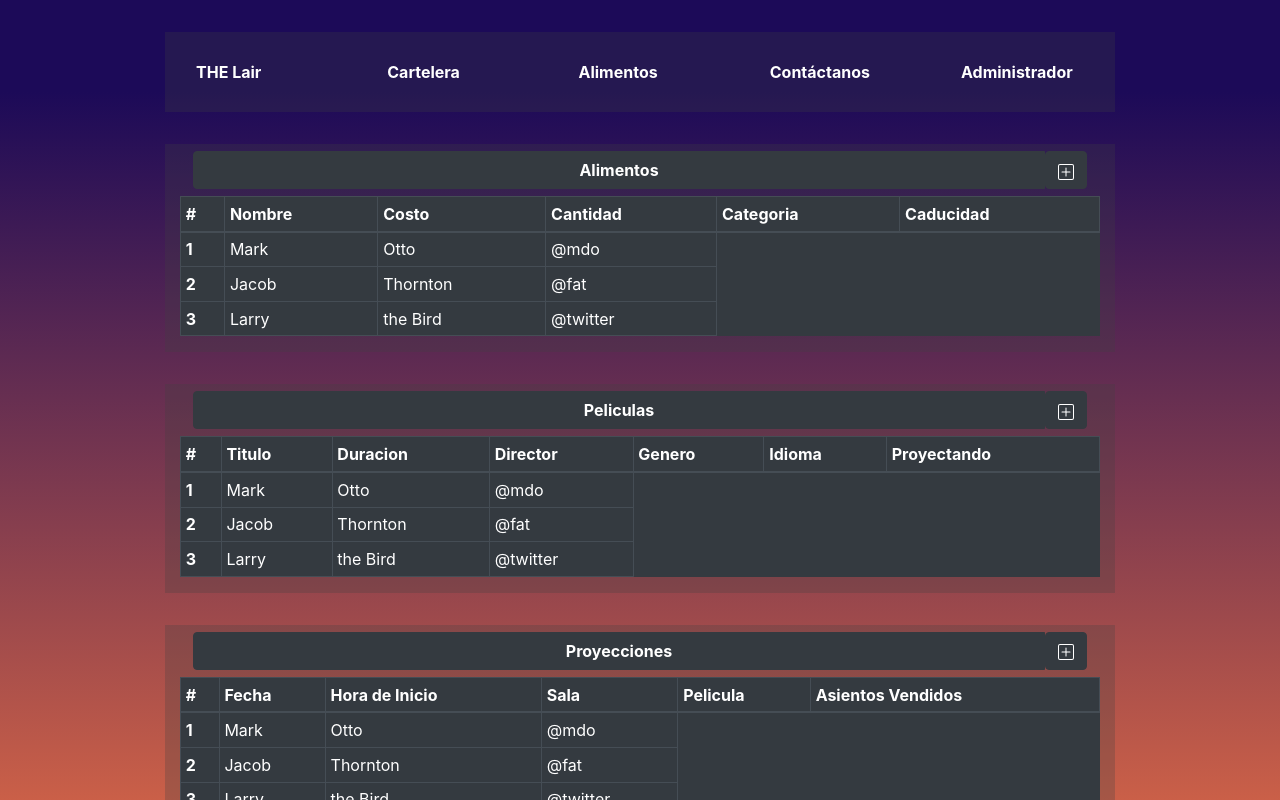
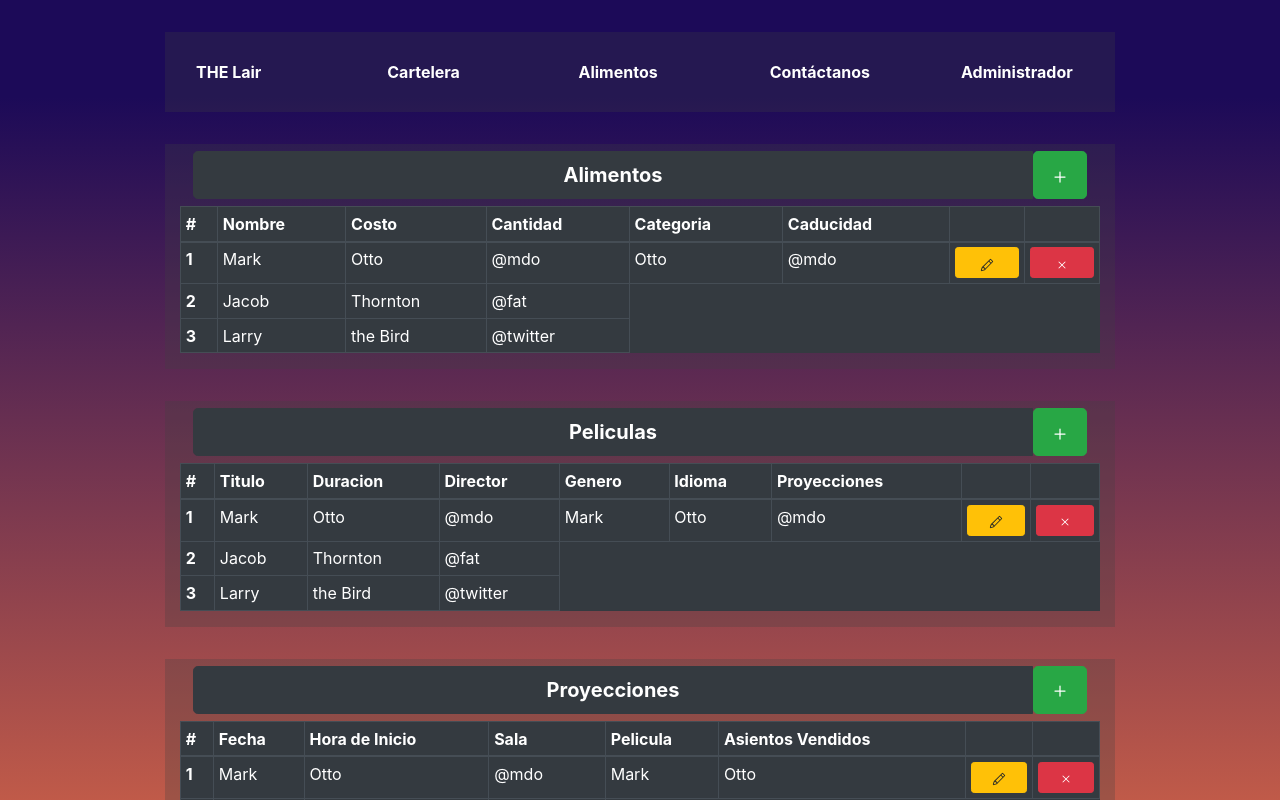
Before and after one commit to luismanzano/DB_Project, a React (Create React App) app in the folder frontend/lairfrontend/: page / in a window 1280 px wide. Shown: the top 800 px of the page. Built offline with nearby package versions, Linux system fonts and the light colour scheme.

Commit message:
tablas format listo (solo faltan volver dinamica)

```diff
--- a/frontend/lairfrontend/src/components/Administrador.jsx
+++ b/frontend/lairfrontend/src/components/Administrador.jsx
@@ -8,15 +8,12 @@
         <div className="row">
 
             <div className="col-md-10 fondoGris offset-1 gap-up">
-                <div className="btn btn-group btn-gruop-lg toggle container-fluid">
+                <div className="btn btn-group btn-group-lg toggle container-fluid">
                     <button className="btn btn-dark"><b>Alimentos</b></button>
-                    <span>
-                        <button className="btn btn-dark pull-right"><svg width="1em" height="1em" viewBox="0 0 16 16" class="bi bi-plus-square" fill="currentColor" xmlns="http://www.w3.org/2000/svg">
-                            <path fill-rule="evenodd" d="M8 3.5a.5.5 0 0 1 .5.5v4a.5.5 0 0 1-.5.5H4a.5.5 0 0 1 0-1h3.5V4a.5.5 0 0 1 .5-.5z" />
-                            <path fill-rule="evenodd" d="M7.5 8a.5.5 0 0 1 .5-.5h4a.5.5 0 0 1 0 1H8.5V12a.5.5 0 0 1-1 0V8z" />
-                            <path fill-rule="evenodd" d="M14 1H2a1 1 0 0 0-1 1v12a1 1 0 0 0 1 1h12a1 1 0 0 0 1-1V2a1 1 0 0 0-1-1zM2 0a2 2 0 0 0-2 2v12a2 2 0 0 0 2 2h12a2 2 0 0 0 2-2V2a2 2 0 0 0-2-2H2z" />
-                        </svg></button>
-                    </span>
+                    <span><button className="btn btn-success btn-lg pull-right"><svg width="1em" height="1em" viewBox="0 0 16 16" class="bi bi-plus" fill="currentColor" xmlns="http://www.w3.org/2000/svg">
+                    <path fill-rule="evenodd" d="M8 3.5a.5.5 0 0 1 .5.5v4a.5.5 0 0 1-.5.5H4a.5.5 0 0 1 0-1h3.5V4a.5.5 0 0 1 .5-.5z"/>
+                    <path fill-rule="evenodd" d="M7.5 8a.5.5 0 0 1 .5-.5h4a.5.5 0 0 1 0 1H8.5V12a.5.5 0 0 1-1 0V8z"/>
+                    </svg></button></span>
                 </div>
                 <table class="table table-dark table-hover table-bordered table-sm">
                     <thead>
@@ -27,6 +24,8 @@
                             <th scope="col">Cantidad</th>
                             <th scope="col">Categoria</th>
                             <th scope="col">Caducidad</th>
+                            <th scope="col"> </th>
+                            <th scope="col"> </th>
                         </tr>
                     </thead>
                     <tbody>
@@ -35,6 +34,16 @@
                             <td>Mark</td>
                             <td>Otto</td>
                             <td>@mdo</td>
+                            <td>Otto</td>
+                            <td>@mdo</td>
+                            <td><span><button className="btn btn-warning btn-sm container-fluid"><svg width="1em" height="1em" viewBox="0 0 16 16" class="bi bi-pencil" fill="currentColor" xmlns="http://www.w3.org/2000/svg">
+                            <path fill-rule="evenodd" d="M11.293 1.293a1 1 0 0 1 1.414 0l2 2a1 1 0 0 1 0 1.414l-9 9a1 1 0 0 1-.39.242l-3 1a1 1 0 0 1-1.266-1.265l1-3a1 1 0 0 1 .242-.391l9-9zM12 2l2 2-9 9-3 1 1-3 9-9z"/>
+                            <path fill-rule="evenodd" d="M12.146 6.354l-2.5-2.5.708-.708 2.5 2.5-.707.708zM3 10v.5a.5.5 0 0 0 .5.5H4v.5a.5.5 0 0 0 .5.5H5v.5a.5.5 0 0 0 .5.5H6v-1.5a.5.5 0 0 0-.5-.5H5v-.5a.5.5 0 0 0-.5-.5H3z"/>
+                            </svg></button></span></td>
+                            <td><span><button className="btn btn-danger btn-sm container-fluid"><svg width="1em" height="1em" viewBox="0 0 16 16" class="bi bi-x" fill="currentColor" xmlns="http://www.w3.org/2000/svg">
+                            <path fill-rule="evenodd" d="M11.854 4.146a.5.5 0 0 1 0 .708l-7 7a.5.5 0 0 1-.708-.708l7-7a.5.5 0 0 1 .708 0z"/>
+                            <path fill-rule="evenodd" d="M4.146 4.146a.5.5 0 0 0 0 .708l7 7a.5.5 0 0 0 .708-.708l-7-7a.5.5 0 0 0-.708 0z"/>
+                            </svg></button></span></td>
                         </tr>
                         <tr>
                             <th scope="row">2</th>
@@ -53,15 +62,12 @@
             </div>
 
             <div className="col-md-10 fondoGris offset-1 gap-up">
-                <div className="btn btn-group btn-gruop-lg toggle container-fluid">
+                <div className="btn btn-group btn-group-lg toggle container-fluid">
                     <button className="btn btn-dark"><b>Peliculas</b></button>
-                    <span>
-                        <button className="btn btn-dark pull-right"><svg width="1em" height="1em" viewBox="0 0 16 16" class="bi bi-plus-square" fill="currentColor" xmlns="http://www.w3.org/2000/svg">
-                            <path fill-rule="evenodd" d="M8 3.5a.5.5 0 0 1 .5.5v4a.5.5 0 0 1-.5.5H4a.5.5 0 0 1 0-1h3.5V4a.5.5 0 0 1 .5-.5z" />
-                            <path fill-rule="evenodd" d="M7.5 8a.5.5 0 0 1 .5-.5h4a.5.5 0 0 1 0 1H8.5V12a.5.5 0 0 1-1 0V8z" />
-                            <path fill-rule="evenodd" d="M14 1H2a1 1 0 0 0-1 1v12a1 1 0 0 0 1 1h12a1 1 0 0 0 1-1V2a1 1 0 0 0-1-1zM2 0a2 2 0 0 0-2 2v12a2 2 0 0 0 2 2h12a2 2 0 0 0 2-2V2a2 2 0 0 0-2-2H2z" />
-                        </svg></button>
-                    </span>
+                    <span><button className="btn btn-success btn-lg pull-right"><svg width="1em" height="1em" viewBox="0 0 16 16" class="bi bi-plus" fill="currentColor" xmlns="http://www.w3.org/2000/svg">
+                    <path fill-rule="evenodd" d="M8 3.5a.5.5 0 0 1 .5.5v4a.5.5 0 0 1-.5.5H4a.5.5 0 0 1 0-1h3.5V4a.5.5 0 0 1 .5-.5z"/>
+                    <path fill-rule="evenodd" d="M7.5 8a.5.5 0 0 1 .5-.5h4a.5.5 0 0 1 0 1H8.5V12a.5.5 0 0 1-1 0V8z"/>
+                    </svg></button></span>
                 </div>
                 <table class="table table-dark table-hover table-bordered table-sm">
                     <thead>
@@ -72,7 +78,9 @@
                             <th scope="col">Director</th>
                             <th scope="col">Genero</th>
                             <th scope="col">Idioma</th>
-                            <th scope="col">Proyectando</th>
+                            <th scope="col">Proyecciones</th>
+                            <th scope="col"> </th>
+                            <th scope="col"> </th>
                         </tr>
                     </thead>
                     <tbody>
@@ -81,6 +89,17 @@
                             <td>Mark</td>
                             <td>Otto</td>
                             <td>@mdo</td>
+                            <td>Mark</td>
+                            <td>Otto</td>
+                            <td>@mdo</td>
+                            <td><span><button className="btn btn-warning btn-sm container-fluid"><svg width="1em" height="1em" viewBox="0 0 16 16" class="bi bi-pencil" fill="currentColor" xmlns="http://www.w3.org/2000/svg">
+                            <path fill-rule="evenodd" d="M11.293 1.293a1 1 0 0 1 1.414 0l2 2a1 1 0 0 1 0 1.414l-9 9a1 1 0 0 1-.39.242l-3 1a1 1 0 0 1-1.266-1.265l1-3a1 1 0 0 1 .242-.391l9-9zM12 2l2 2-9 9-3 1 1-3 9-9z"/>
+                            <path fill-rule="evenodd" d="M12.146 6.354l-2.5-2.5.708-.708 2.5 2.5-.707.708zM3 10v.5a.5.5 0 0 0 .5.5H4v.5a.5.5 0 0 0 .5.5H5v.5a.5.5 0 0 0 .5.5H6v-1.5a.5.5 0 0 0-.5-.5H5v-.5a.5.5 0 0 0-.5-.5H3z"/>
+                            </svg></button></span></td>
+                            <td><span><button className="btn btn-danger btn-sm container-fluid"><svg width="1em" height="1em" viewBox="0 0 16 16" class="bi bi-x" fill="currentColor" xmlns="http://www.w3.org/2000/svg">
+                            <path fill-rule="evenodd" d="M11.854 4.146a.5.5 0 0 1 0 .708l-7 7a.5.5 0 0 1-.708-.708l7-7a.5.5 0 0 1 .708 0z"/>
+                            <path fill-rule="evenodd" d="M4.146 4.146a.5.5 0 0 0 0 .708l7 7a.5.5 0 0 0 .708-.708l-7-7a.5.5 0 0 0-.708 0z"/>
+                            </svg></button></span></td>
                         </tr>
                         <tr>
                             <th scope="row">2</th>
@@ -99,15 +118,12 @@
             </div>
 
             <div className="col-md-10 fondoGris offset-1 gap-up">
-                <div className="btn btn-group btn-gruop-lg toggle container-fluid">
+                <div className="btn btn-group btn-group-lg toggle container-fluid">
                     <button className="btn btn-dark"><b>Proyecciones</b></button>
-                    <span>
-                        <button className="btn btn-dark pull-right"><svg width="1em" height="1em" viewBox="0 0 16 16" class="bi bi-plus-square" fill="currentColor" xmlns="http://www.w3.org/2000/svg">
-                            <path fill-rule="evenodd" d="M8 3.5a.5.5 0 0 1 .5.5v4a.5.5 0 0 1-.5.5H4a.5.5 0 0 1 0-1h3.5V4a.5.5 0 0 1 .5-.5z" />
-                            <path fill-rule="evenodd" d="M7.5 8a.5.5 0 0 1 .5-.5h4a.5.5 0 0 1 0 1H8.5V12a.5.5 0 0 1-1 0V8z" />
-                            <path fill-rule="evenodd" d="M14 1H2a1 1 0 0 0-1 1v12a1 1 0 0 0 1 1h12a1 1 0 0 0 1-1V2a1 1 0 0 0-1-1zM2 0a2 2 0 0 0-2 2v12a2 2 0 0 0 2 2h12a2 2 0 0 0 2-2V2a2 2 0 0 0-2-2H2z" />
-                        </svg></button>
-                    </span>
+                    <span><button className="btn btn-success btn-lg pull-right"><svg width="1em" height="1em" viewBox="0 0 16 16" class="bi bi-plus" fill="currentColor" xmlns="http://www.w3.org/2000/svg">
+                    <path fill-rule="evenodd" d="M8 3.5a.5.5 0 0 1 .5.5v4a.5.5 0 0 1-.5.5H4a.5.5 0 0 1 0-1h3.5V4a.5.5 0 0 1 .5-.5z"/>
+                    <path fill-rule="evenodd" d="M7.5 8a.5.5 0 0 1 .5-.5h4a.5.5 0 0 1 0 1H8.5V12a.5.5 0 0 1-1 0V8z"/>
+                    </svg></button></span>
                 </div>
                 <table class="table table-dark table-hover table-bordered table-sm">
                     <thead>
@@ -118,6 +134,8 @@
                             <th scope="col">Sala</th>
                             <th scope="col">Pelicula</th>
                             <th scope="col">Asientos Vendidos</th>
+                            <th scope="col"> </th>
+                            <th scope="col"> </th>
                         </tr>
                     </thead>
                     <tbody>
@@ -126,6 +144,16 @@
                             <td>Mark</td>
                             <td>Otto</td>
                             <td>@mdo</td>
+                            <td>Mark</td>
+                            <td>Otto</td>
+                            <td><span><button className="btn btn-warning btn-sm container-fluid"><svg width="1em" height="1em" viewBox="0 0 16 16" class="bi bi-pencil" fill="currentColor" xmlns="http://www.w3.org/2000/svg">
+                            <path fill-rule="evenodd" d="M11.293 1.293a1 1 0 0 1 1.414 0l2 2a1 1 0 0 1 0 1.414l-9 9a1 1 0 0 1-.39.242l-3 1a1 1 0 0 1-1.266-1.265l1-3a1 1 0 0 1 .242-.391l9-9zM12 2l2 2-9 9-3 1 1-3 9-9z"/>
+                            <path fill-rule="evenodd" d="M12.146 6.354l-2.5-2.5.708-.708 2.5 2.5-.707.708zM3 10v.5a.5.5 0 0 0 .5.5H4v.5a.5.5 0 0 0 .5.5H5v.5a.5.5 0 0 0 .5.5H6v-1.5a.5.5 0 0 0-.5-.5H5v-.5a.5.5 0 0 0-.5-.5H3z"/>
+                            </svg></button></span></td>
+                            <td><span><button className="btn btn-danger btn-sm container-fluid"><svg width="1em" height="1em" viewBox="0 0 16 16" class="bi bi-x" fill="currentColor" xmlns="http://www.w3.org/2000/svg">
+                            <path fill-rule="evenodd" d="M11.854 4.146a.5.5 0 0 1 0 .708l-7 7a.5.5 0 0 1-.708-.708l7-7a.5.5 0 0 1 .708 0z"/>
+                            <path fill-rule="evenodd" d="M4.146 4.146a.5.5 0 0 0 0 .708l7 7a.5.5 0 0 0 .708-.708l-7-7a.5.5 0 0 0-.708 0z"/>
+                            </svg></button></span></td>
                         </tr>
                         <tr>
                             <th scope="row">2</th>
```
